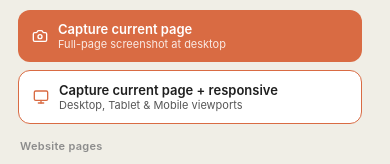
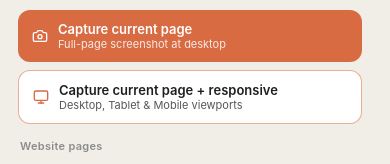
Before and after one commit to zakisheriff/WebForge, a React (Vite) app: page / in a window 390 px wide. Shown: the part 189-353 px from the top of the page. Built offline with nearby package versions, Linux system fonts and the light colour scheme; no server answers.

Commit message:
fix: always show orange stroke on responsive button, full orange on hover

```diff
--- a/src/popup/PopupView.tsx
+++ b/src/popup/PopupView.tsx
@@ -182,13 +182,14 @@ export default function PopupView() {
   // Responsive variant — orange stroke
   const responsiveBtn: React.CSSProperties = {
     ...baseBtn,
-    border: "1.5px solid var(--accent-color)",
+    border: "1px solid rgba(217, 107, 67, 0.55)",
     background: "var(--bg-card)",
     color: "var(--text-primary)",
+    outline: "none",
   };
   const responsiveBtnHover: React.CSSProperties = {
     background: "rgba(217,107,67,0.06)",
-    borderColor: "var(--accent-color)",
+    border: "1px solid rgba(217, 107, 67, 1)",
   };
 
   const sectionLabel: React.CSSProperties = {
```
